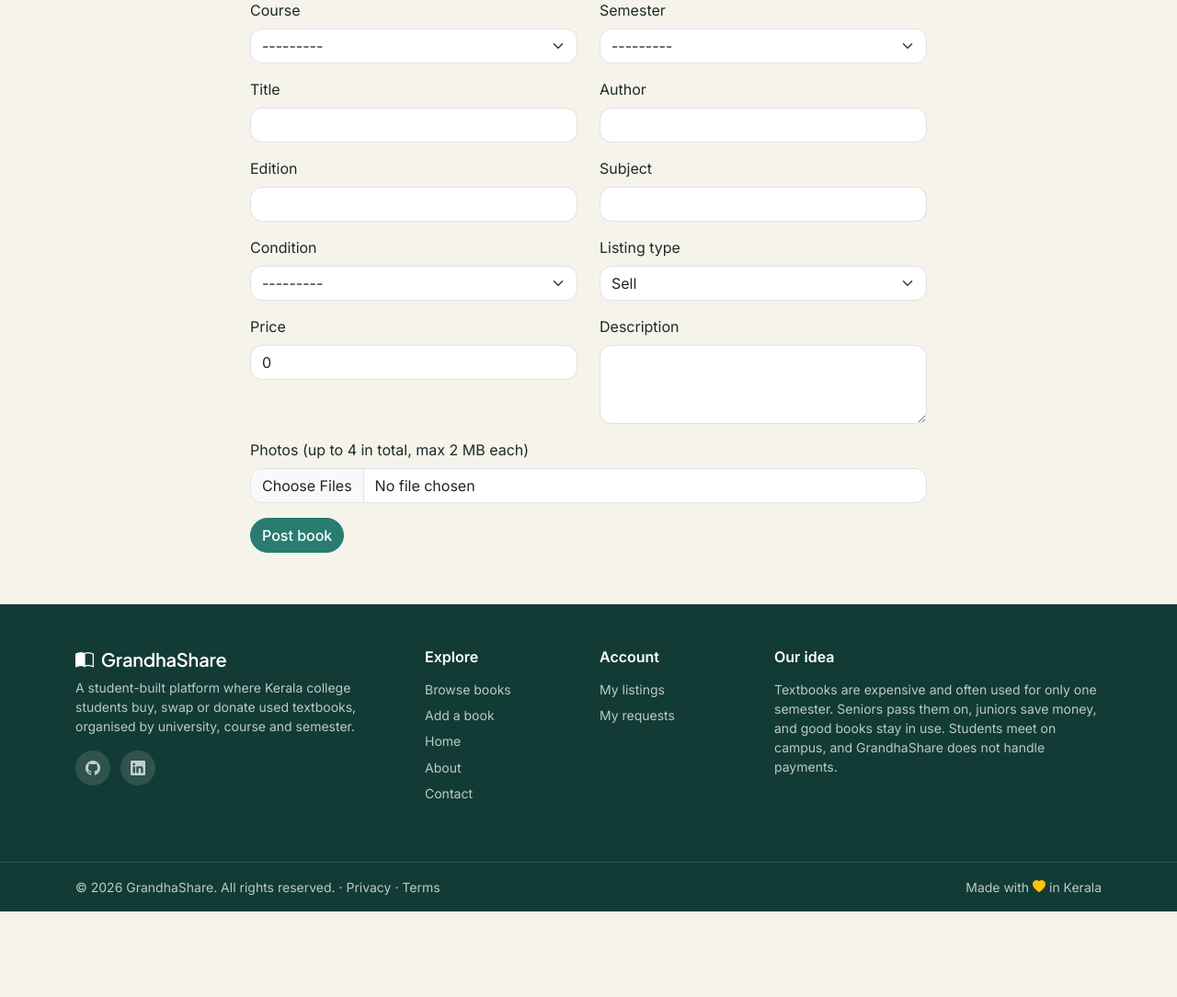
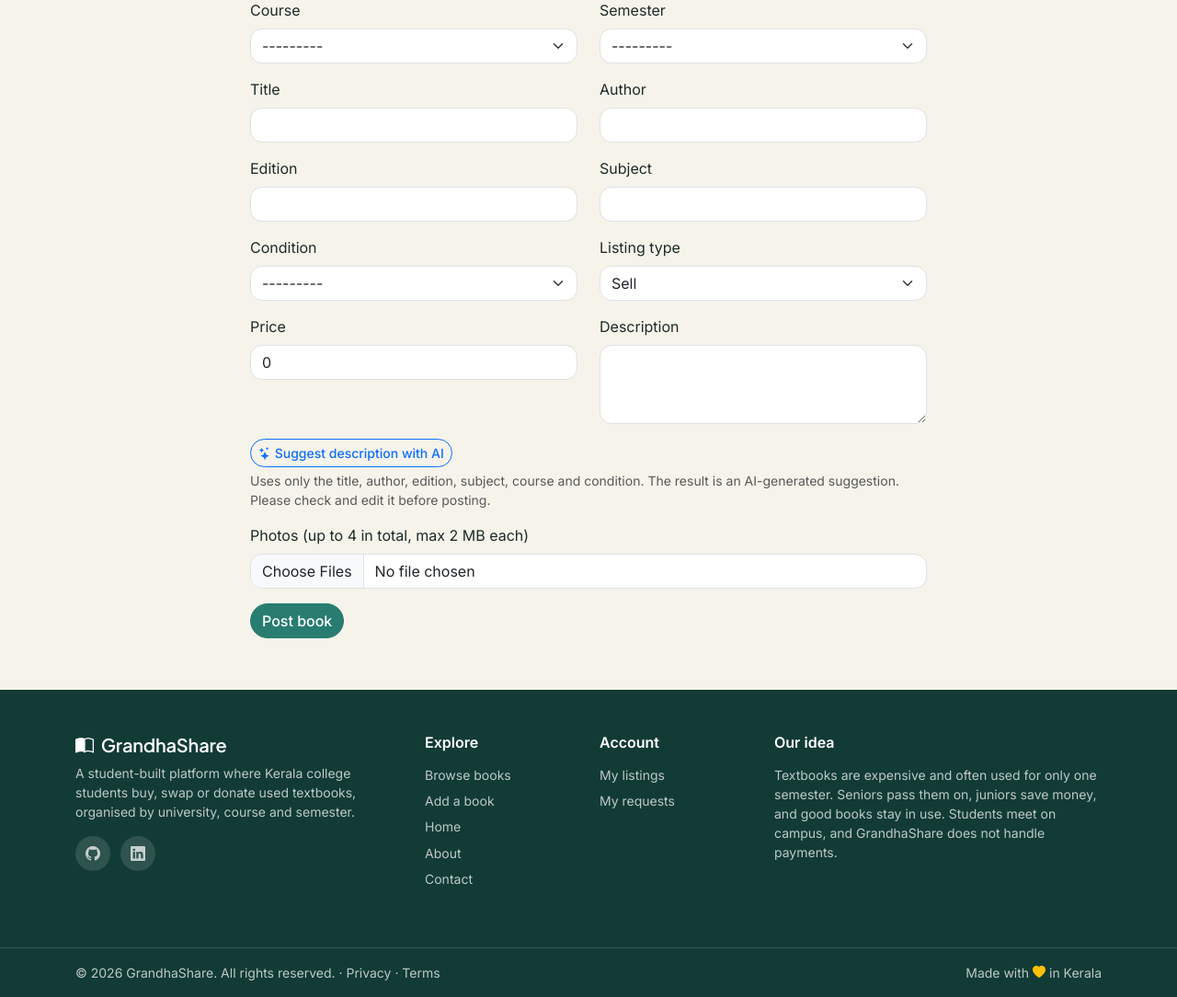
Before and after one commit to merinks2004/grandhashare, a Django app: page /books/add/ in a window 1280 px wide. Shown: the part 136-1220 px from the top of the page at 92% size. Before the commit the page ends 1127 px from the top, so only its background shows below. Run offline with Django 5.2, Linux system fonts and the light colour scheme; the visitor is signed in with stand-in values (Sample User, id 1); data that the repository does not hold is empty; parts of the project's set-up code (start-up, migrations or seed data) failed here and were passed over.

Commit message:
Add AI description suggestion button to listing form

```diff
--- a/templates/listings/add_listing.html
+++ b/templates/listings/add_listing.html
@@ -22,6 +22,17 @@
             {% for error in form.non_field_errors %}
                 <div class="text-danger small mb-2">{{ error }}</div>
             {% endfor %}
+
+            <div class="mb-3">
+                <button type="button" id="ai-suggest-btn" class="btn btn-outline-primary btn-sm">
+                    <i class="bi bi-stars"></i> Suggest description with AI
+                </button>
+                <span id="ai-status" class="small ms-2" role="status"></span>
+                <div class="form-text">
+                    Uses only the title, author, edition, subject, course and condition.
+                    The result is an AI-generated suggestion. Please check and edit it before posting.
+                </div>
+            </div>
 
             {% if editing and listing.images.all %}
             <div class="mb-3">
@@ -49,4 +60,78 @@
         </form>
     </div>
 </div>
+
+<script>
+(function () {
+    const btn = document.getElementById("ai-suggest-btn");
+    const status = document.getElementById("ai-status");
+    const form = btn.closest("form");
+
+    function value(id) {
+        const el = document.getElementById(id);
+        return el ? el.value.trim() : "";
+    }
+
+    function setStatus(text, isError) {
+        status.textContent = text;
+        status.className = "small ms-2 " + (isError ? "text-danger" : "text-muted");
+    }
+
+    btn.addEventListener("click", async function () {
+        const courseSelect = document.getElementById("id_course");
+        const courseName = courseSelect && courseSelect.value
+            ? courseSelect.options[courseSelect.selectedIndex].text.slice(0, 150)
+            : "";
+
+        const payload = {
+            title: value("id_title"),
+            author: value("id_author"),
+            edition: value("id_edition"),
+            subject: value("id_subject"),
+            condition: value("id_condition"),
+            course_name: courseName,
+        };
+
+        if (!payload.title || !payload.author || !payload.subject || !payload.condition) {
+            setStatus("Please fill in title, author, subject and condition first.", true);
+            return;
+        }
+
+        const box = document.getElementById("id_description");
+        if (box.value.trim() && !confirm("Replace the current description with an AI suggestion?")) {
+            return;
+        }
+
+        btn.disabled = true;
+        setStatus("Writing a suggestion...", false);
+
+        try {
+            const response = await fetch("/api/ai/description/", {
+                method: "POST",
+                headers: {
+                    "Content-Type": "application/json",
+                    "X-CSRFToken": form.querySelector("[name=csrfmiddlewaretoken]").value,
+                },
+                body: JSON.stringify(payload),
+            });
+            const data = await response.json().catch(() => ({}));
+
+            if (response.ok) {
+                box.value = data.description;
+                setStatus("AI-generated suggestion added. Please check and edit it.", false);
+            } else if (response.status === 429) {
+                setStatus("Too many AI requests. Please try again later.", true);
+            } else if (response.status === 503) {
+                setStatus("AI is not available right now. You can write the description yourself.", true);
+            } else {
+                setStatus("Could not get a suggestion. Please check the book details.", true);
+            }
+        } catch (err) {
+            setStatus("Network problem. Please try again.", true);
+        } finally {
+            btn.disabled = false;
+        }
+    });
+})();
+</script>
 {% endblock %}
```
